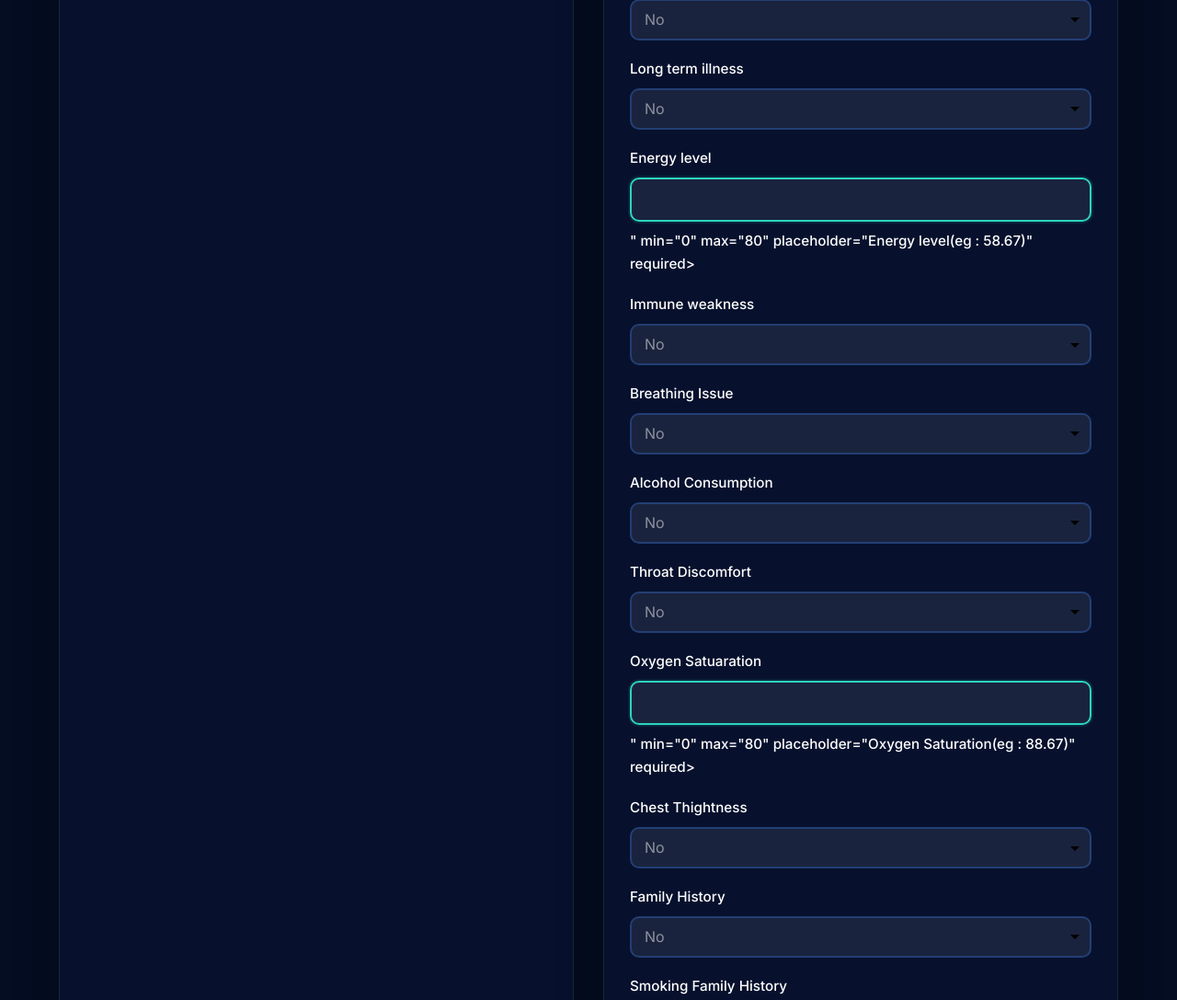
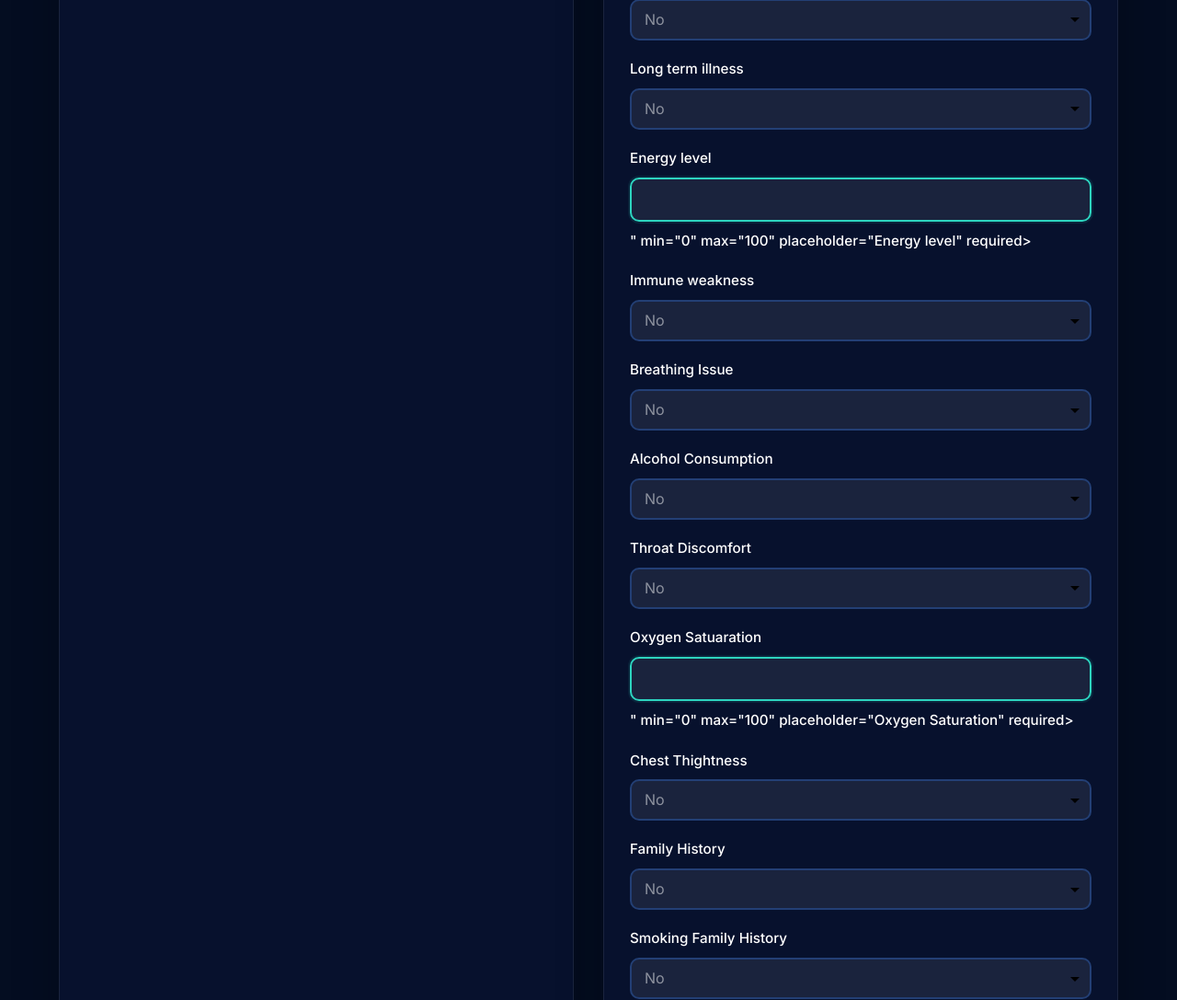
Before and after one commit to balajisunadaraj/medicare-ai, a Flask app: template templates/cancer.html in a window 1280 px wide. Shown: the part 1589-2676 px from the top of the page at 92% size. Run offline with Flask 3, Linux system fonts and the light colour scheme; the template is opened without the code that fills it: most values are stand-ins (such as "Sample title", 1, 10 or a date in 2020); form fields are guessed from the names that the template uses; parts of the project's set-up code (start-up, migrations or seed data) failed here and were passed over.

Commit message:
input value changed

```diff
--- a/templates/cancer.html
+++ b/templates/cancer.html
@@ -156,7 +156,7 @@
 
                             <label>
                                 Energy level
-                                <input type="number" name="ENERGY_LEVEL" value="{{ cancer_form.ENERGY_LEVEL }}" min="0" max="80" placeholder="Energy level(eg : 58.67)" required>
+                                <input type="number" name="ENERGY_LEVEL" value="{{ cancer_form.ENERGY_LEVEL }}" min="0" max="100" placeholder="Energy level" required>
                             </label>
 
                             <label>
@@ -193,7 +193,7 @@
 
                             <label>
                                 Oxygen Satuaration
-                                <input type="number" name="OXYGEN_SATURATION" value="{{ cancer_form.OXYGEN_SATURATION }}" min="0" max="80" placeholder="Oxygen Saturation(eg : 88.67)" required>
+                                <input type="number" name="OXYGEN_SATURATION" value="{{ cancer_form.OXYGEN_SATURATION }}" min="0" max="100" placeholder="Oxygen Saturation" required>
                             </label>
 
                             <label>
```
